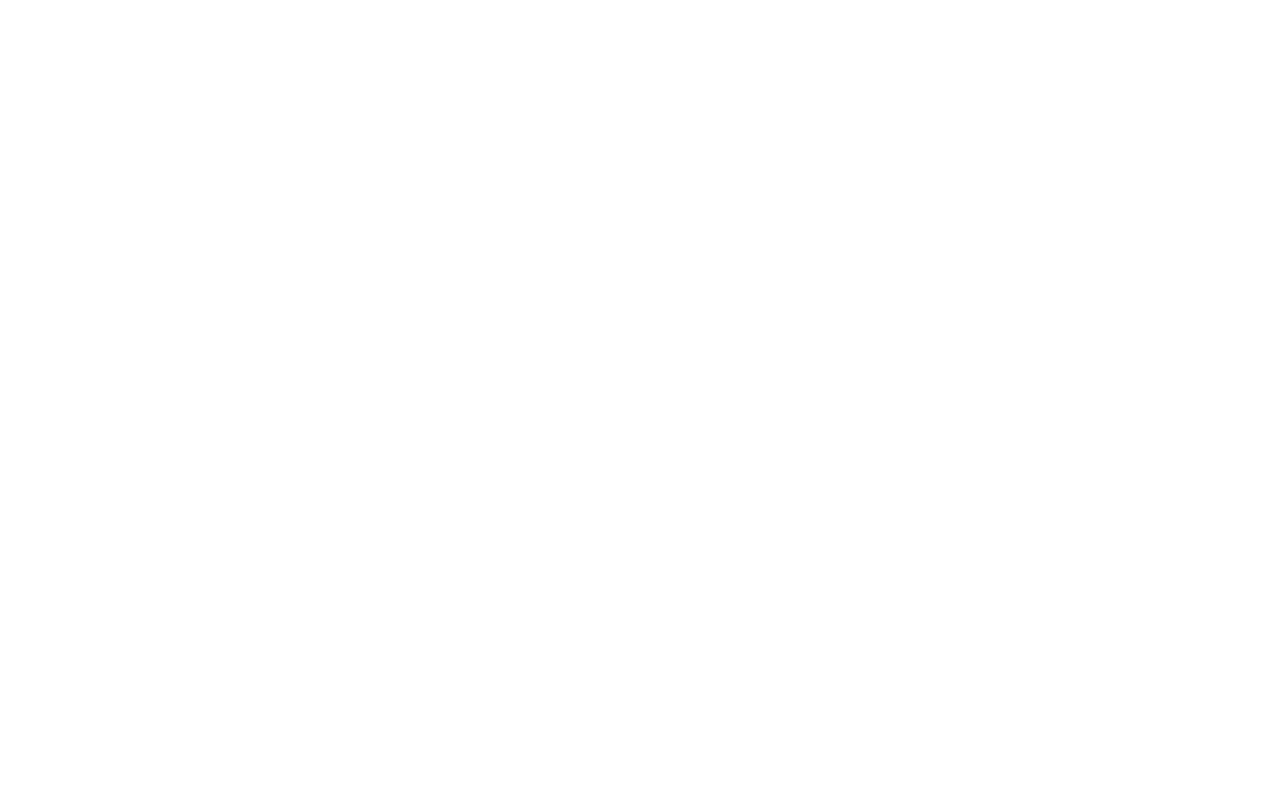
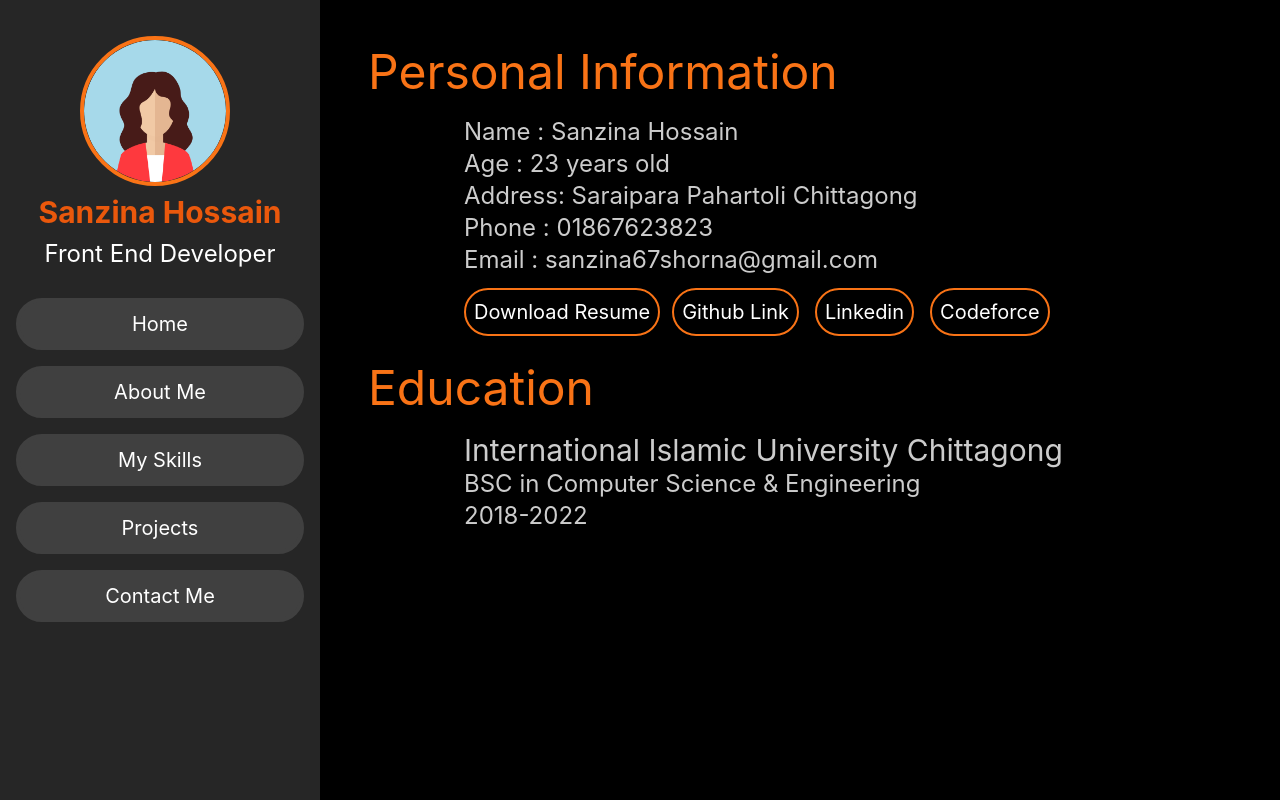
Before and after one commit to SanzinaHossain/MyPortfolio, a React (Create React App) app: page /about in a window 1280 px wide. Before the commit this address had no page. Built offline with nearby package versions, Linux system fonts and the light colour scheme.

Commit message:
about me

```diff
--- a/src/App.js
+++ b/src/App.js
@@ -19,7 +19,7 @@
         }>
            <Route index element={<Home></Home>}></Route>
            <Route path="projects" element={<Projects></Projects>}></Route>
-           <Route path="blogs" element={<Blog></Blog>}></Route>
+           <Route path="about" element={<Blog></Blog>}></Route>
            <Route path="contact" element={<Contact></Contact>}></Route>
         </Route>
       </Routes>
--- a/src/DashBoard/DashBoard.css
+++ b/src/DashBoard/DashBoard.css
@@ -1,4 +1,4 @@
 img{
-    height:200px;
-    width:200px
+    height:150px;
+    width:150px
 }
--- a/src/DashBoard/DashBoard.js
+++ b/src/DashBoard/DashBoard.js
@@ -14,11 +14,12 @@
   <div class="drawer-side lg:bg-secondary bg-green-500">
     <label for="my-drawer-2" class="drawer-overlay"></label>
     <ul class="p-4 overflow-y-auto w-80  mt-5">
-        <li><img class="ml-11 border-4 border-orange-500 rounded-full" src={pic} alt=""/></li>
+        <li><img class="ml-16 border-4 border-orange-500 rounded-full" src={pic} alt=""/></li>
         <li class="text-center text-3xl text-orange-600 pt-2 font-bold ">Sanzina Hossain</li>
         <li class="text-center text-2xl text-white pt-2">Front End Developer</li>
         <li class=" mt-7 p-2 text-xl text-white  border-4 rounded-full border-primary text-center bg-primary hover:bg-orange-500 hover:border-orange-500"><Link to="/">Home</Link></li>
-        <li class=" p-2 text-xl text-white mt-4  border-4 rounded-full border-primary text-center bg-primary hover:bg-orange-500 hover:border-orange-500"><Link to="/blogs">My Skills</Link></li>
+        <li class=" p-2 text-xl text-white mt-4  border-4 rounded-full border-primary text-center bg-primary hover:bg-orange-500 hover:border-orange-500"><Link to="/about">About Me</Link></li>
+        <li class=" p-2 text-xl text-white mt-4  border-4 rounded-full border-primary text-center bg-primary hover:bg-orange-500 hover:border-orange-500"><Link to="/">My Skills</Link></li>
         <li class=" p-2 text-xl text-white mt-4  border-4 rounded-full border-primary text-center bg-primary hover:bg-orange-500 hover:border-orange-500"><Link to="/projects">Projects</Link></li>
         <li class=" p-2 text-xl text-white mt-4  border-4 rounded-full border-primary text-center bg-primary hover:bg-orange-500 hover:border-orange-500"><Link to="/contact">Contact Me</Link></li>
 
--- a/src/DashBoard/Pages/Blog.js
+++ b/src/DashBoard/Pages/Blog.js
@@ -2,7 +2,30 @@
 
 const Blog = () => {
   return (
-    <div>Blog</div>
+    <div class="p-12">
+      <div>
+          <h1 class="text-orange-500 text-5xl">Personal Information</h1>
+            <div class="pl-24 mt-5 text-2xl">
+              <p>Name   : Sanzina Hossain</p>
+              <p>Age    : 23 years old</p>
+              <p>Address: Saraipara Pahartoli Chittagong</p>
+              <p>Phone  : 01867623823</p>
+              <p>Email  : sanzina67shorna@gmail.com</p>
+              <button class="mt-3 mr-3 p-2 text-xl text-white border-2 rounded-full text-center hover:bg-orange-500 hover:text-black border-orange-500"><a target="_blank" href="https://drive.google.com/file/d/1Ko5NG9LlDBGGOc30FX9bPOoia--Zvvtj/view">Download Resume</a></button>
+              <button class="mt-3 mr-4 p-2 text-xl text-white border-2 rounded-full text-center hover:bg-orange-500 hover:text-black border-orange-500"><a target="_blank" href="https://github.com/SanzinaHossain?tab=repositories">Github Link</a></button>
+             <button class="mt-3 mr-4 p-2 text-xl text-white border-2 rounded-full text-center hover:bg-orange-500 hover:text-black border-orange-500"><a target="_blank" href="https://www.linkedin.com/in/sanzina-hossain-335909229/">Linkedin</a></button>
+             <button class="mt-3 mr-4 p-2 text-xl text-white border-2 rounded-full text-center hover:bg-orange-500 hover:text-black border-orange-500"><a target="_blank" href="https://codeforces.com/profile/Sanzina_67">Codeforce</a></button>
+            </div>
+       </div>
+       <div class="mt-7">
+          <h1 class="text-orange-500 text-5xl">Education</h1>
+            <div class="pl-24 mt-5 text-2xl">
+              <p class="text-3xl">International Islamic University Chittagong</p>
+              <p>BSC in Computer Science & Engineering</p>
+              <p>2018-2022</p>
+            </div>
+       </div>
+    </div>
   )
 }
 
```
